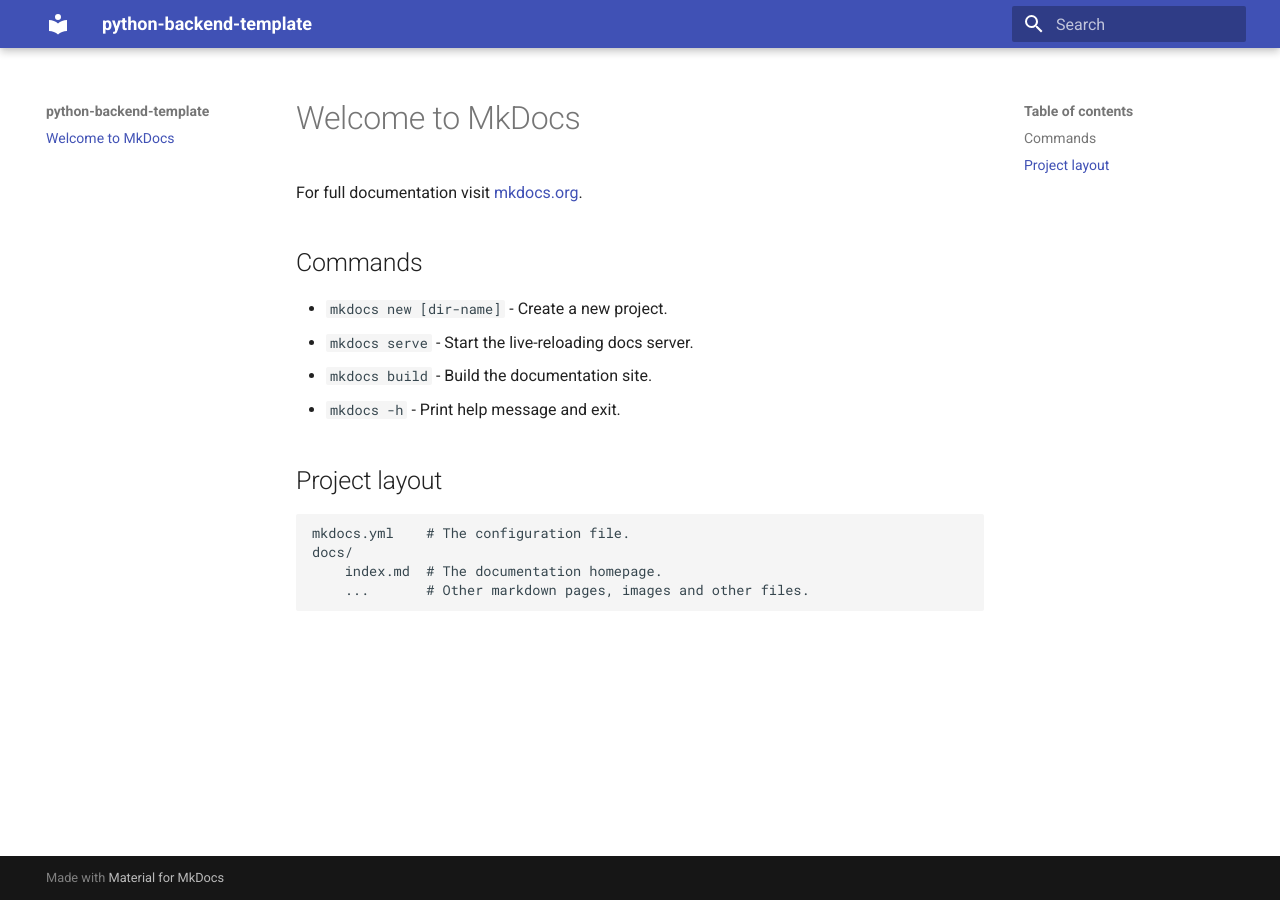
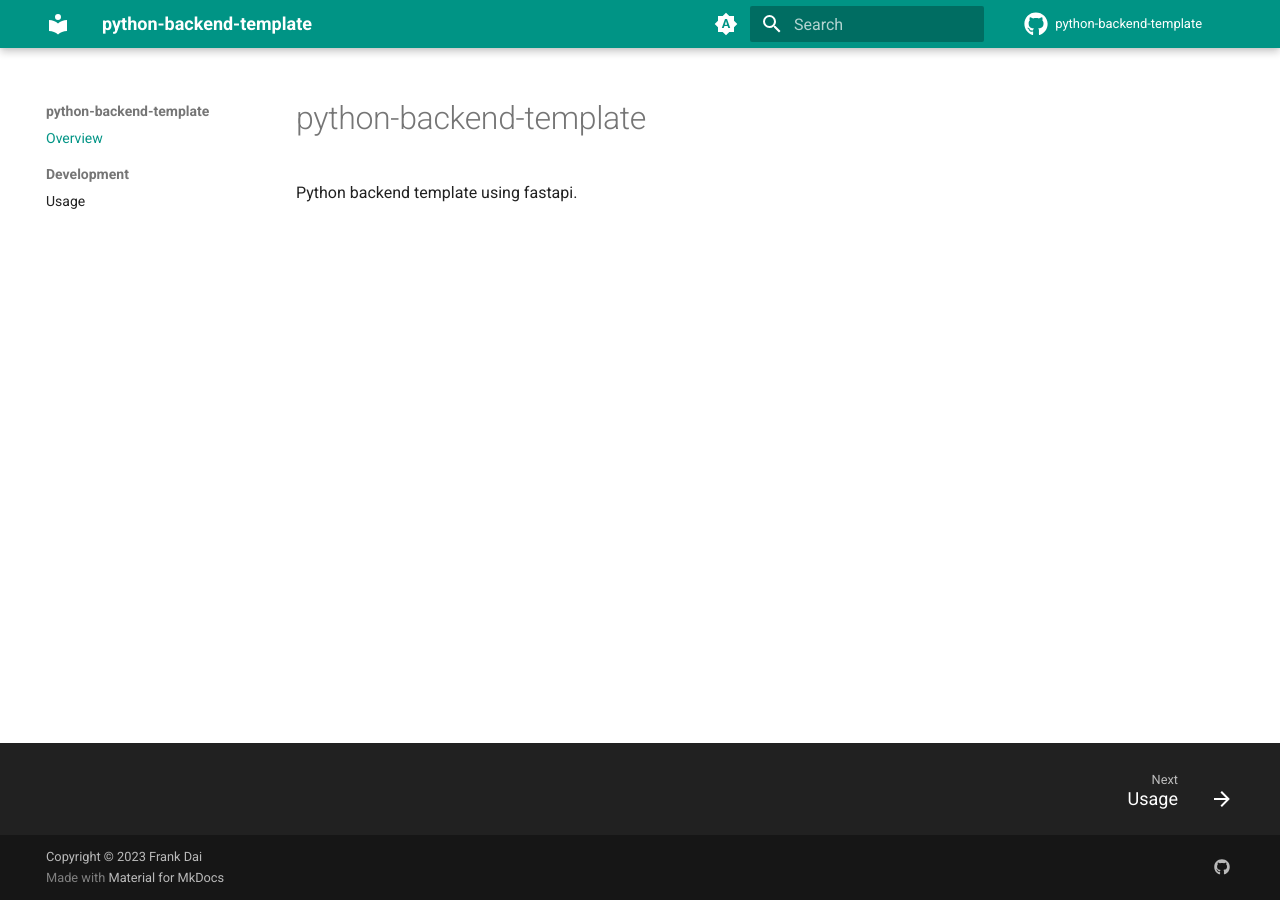
Before and after one commit to goldginkgo/python-backend-template, an MkDocs documentation site: the page built from docs/index.md, in a window 1280 px wide. Built offline with MkDocs 1.6.1 and Material for MkDocs 9.7.7, drawn with Linux system fonts in a browser that asks for light colours; comment, search, counter and statistics services are not loaded.

Commit message:
docs: update mkdocs settings

```diff
--- a/docs/index.md
+++ b/docs/index.md
@@ -1,17 +1,3 @@
-# Welcome to MkDocs
+# python-backend-template
 
-For full documentation visit [mkdocs.org](https://www.mkdocs.org).
-
-## Commands
-
-* `mkdocs new [dir-name]` - Create a new project.
-* `mkdocs serve` - Start the live-reloading docs server.
-* `mkdocs build` - Build the documentation site.
-* `mkdocs -h` - Print help message and exit.
-
-## Project layout
-
-    mkdocs.yml    # The configuration file.
-    docs/
-        index.md  # The documentation homepage.
-        ...       # Other markdown pages, images and other files.
+Python backend template using fastapi.
--- a/mkdocs.yml
+++ b/mkdocs.yml
@@ -1,3 +1,57 @@
 site_name: python-backend-template
+repo_name: python-backend-template
+repo_url: https://github.com/goldginkgo/python-backend-template
+copyright: Copyright &copy; 2023 Frank Dai
 theme:
   name: material
+  icon:
+    repo: fontawesome/brands/github
+  palette:
+    # Palette toggle for automatic mode
+    - media: "(prefers-color-scheme)"
+      primary: teal
+      toggle:
+        icon: material/brightness-auto
+        name: Switch to light mode
+
+    # Palette toggle for light mode
+    - media: "(prefers-color-scheme: light)"
+      scheme: default
+      primary: teal
+      toggle:
+        icon: material/brightness-7
+        name: Switch to dark mode
+
+    # Palette toggle for dark mode
+    - media: "(prefers-color-scheme: dark)"
+      scheme: slate
+      primary: teal
+      toggle:
+        icon: material/brightness-4
+        name: Switch to light mode
+  features:
+    - navigation.instant
+    - navigation.instant.prefetch
+    - navigation.instant.progress
+    - navigation.tracking
+    # - navigation.tabs
+    # - navigation.tabs.sticky
+    - navigation.sections
+    - navigation.sections
+    - navigation.indexes
+    - navigation.top
+    - search.suggest
+    - search.highlight
+    - navigation.footer
+
+extra:
+  social:
+    - icon: fontawesome/brands/github
+      link: https://github.com/goldginkgo/python-backend-template
+
+nav:
+  - Overview: index.md
+  - Development:
+      # - development/index.md
+      # - ./LICENSE
+      - development/usage.md
```
Also changed, not shown: README.md (+0 -78 lines), docs/development/usage.md (added, +72 -0 lines), 1 other file.
